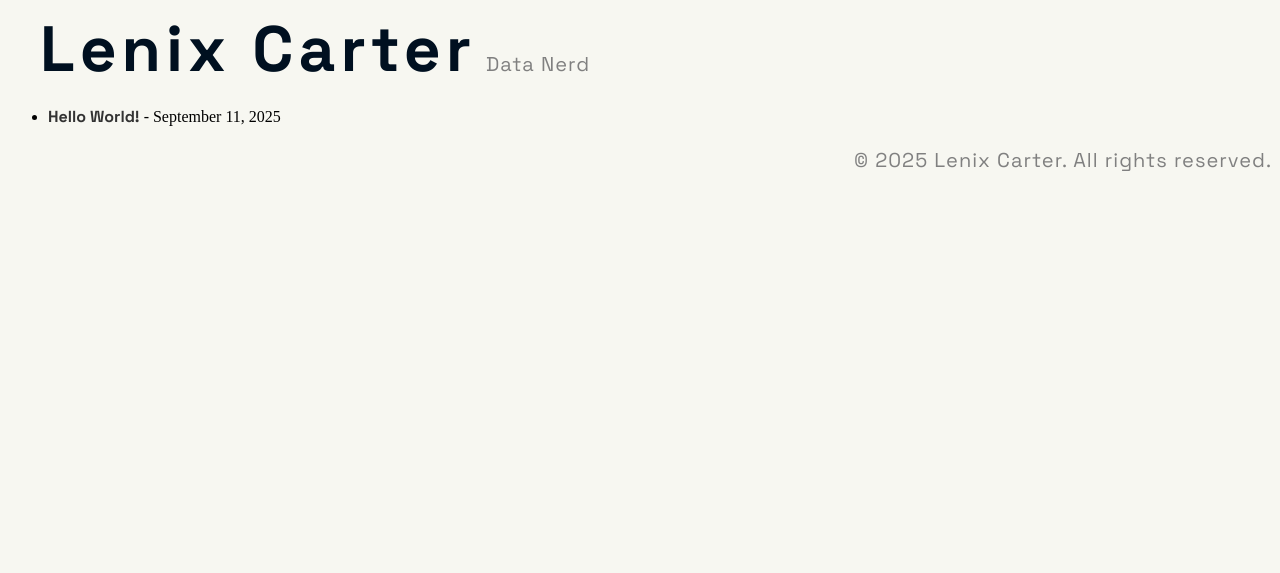
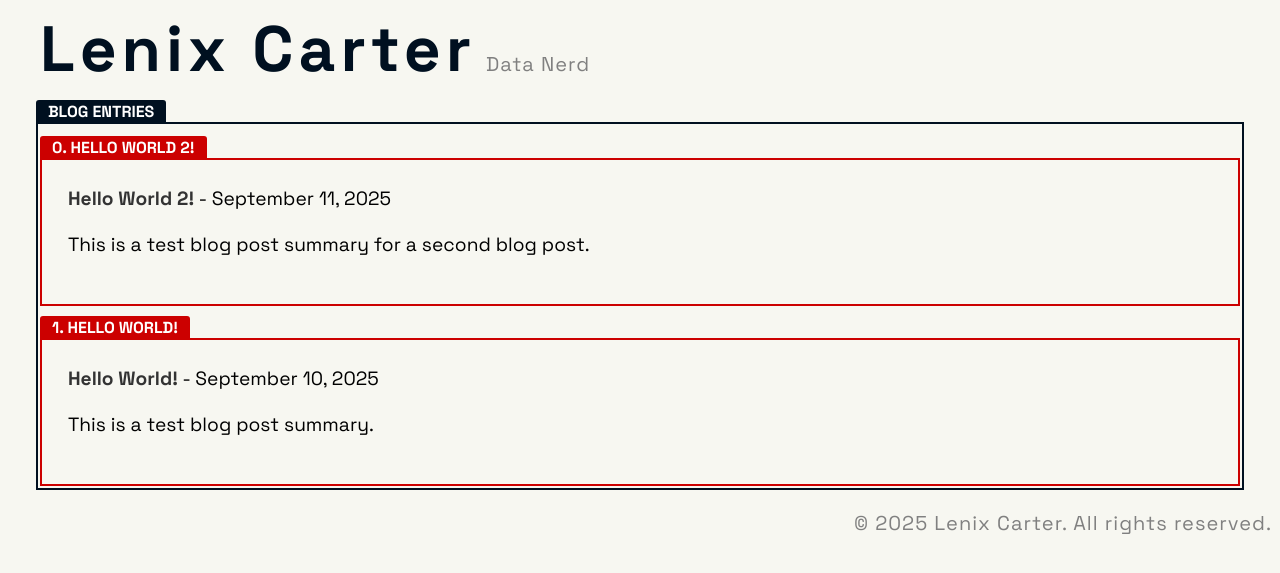
Before and after one commit to LenixC/LenixC.github.io, a Jekyll site: the page built from blog.md, in a window 1280 px wide. Shown: the top 573 px of the page. Built offline with Jekyll 4.4.1, drawn with Linux system fonts in a browser that asks for light colours.

Commit message:
Improved blog generation styling

```diff
--- /dev/null
+++ b/_layouts/blog_index.html
@@ -0,0 +1,32 @@
+<!DOCTYPE html>
+<html lang="en">
+<head>
+  <meta charset="UTF-8" />
+  <meta name="viewport" content="width=device-width, initial-scale=1.0" />
+  <meta name="description" content="{{ page.description | default: site.description }}">
+  <meta name="author" content="{{ page.author | default: site.author }}">
+  <title>{{ page.title | default: site.title }}</title>
+
+  <link rel="stylesheet" href="{{ '/assets/css/style.css' | relative_url }}">
+  <link rel="icon" href="{{ '/assets/img/favicon.ico' | relative_url }}" type="image/x-icon">
+</head>
+<body>
+
+  <header>
+      <div class="title-container">
+        <div class="title">Lenix Carter</div>
+        <div class="subtitle">Data Nerd</div>
+      </div>
+  </header>
+
+  <main>
+    {{ content }}
+  </main>
+
+  <footer>
+    <p>&copy; {{ site.time | date: '%Y' }} {{ site.author }}. All rights reserved.</p>
+  </footer>
+
+  <script src="{{ '/assets/js/script.js' | relative_url }}"></script>
+</body>
+</html>
--- /dev/null
+++ b/_posts/2025-09-11-hello-world-2.md
@@ -0,0 +1,15 @@
+---
+layout: blog
+title: "Hello World 2!"
+summary: "This is a test blog post summary for a second blog post."
+---
+
+Lorem ipsum dolor sit amet, consectetur adipiscing elit. Quisque ipsum orci, venenatis et laoreet at, lacinia ut neque. Interdum et malesuada fames ac ante ipsum primis in faucibus. Nunc nec tincidunt ligula. Ut cursus, purus vitae elementum pulvinar, metus lectus commodo turpis, at consectetur augue elit gravida felis. Vivamus non turpis nec nibh sodales euismod. Aliquam sed felis placerat, maximus augue at, egestas justo. Pellentesque dapibus molestie arcu, eget dapibus velit sagittis nec. Aenean eu eros ultrices, sollicitudin elit sit amet, tempus nulla. Nulla tincidunt et tortor maximus pharetra. Ut ornare tincidunt risus. Duis ut aliquam leo. Pellentesque nunc diam, tristique eu velit ac, vulputate interdum est. Etiam venenatis quis mi in feugiat. Proin blandit arcu nec justo tincidunt tempus.
+
+Cras malesuada lorem at justo elementum cursus. Vestibulum eu purus sapien. Duis laoreet velit sed nisl sagittis, a bibendum velit sagittis. Praesent purus turpis, gravida sed suscipit eu, feugiat vitae nibh. Curabitur eget enim eget felis aliquam porta quis id metus. Nulla ornare metus eleifend venenatis hendrerit. Sed ac efficitur sem. Fusce tempus diam non ante accumsan, eu posuere leo consectetur. Nunc nibh lectus, pharetra non neque a, gravida rutrum orci. Nunc at velit varius nisl elementum lobortis eget non tellus. Suspendisse non mauris libero. Nunc sed vehicula ante. Proin hendrerit varius accumsan. Mauris interdum ante vitae euismod consequat.
+
+Nulla scelerisque volutpat interdum. Vestibulum ante ipsum primis in faucibus orci luctus et ultrices posuere cubilia curae; Interdum et malesuada fames ac ante ipsum primis in faucibus. Mauris ut iaculis massa. Maecenas accumsan dui vel magna commodo, sed hendrerit ipsum blandit. Aliquam hendrerit diam eget neque facilisis lacinia. Vivamus malesuada et tortor eu porta. Quisque iaculis, purus ac interdum efficitur, lorem purus rutrum ipsum, sit amet facilisis justo erat vitae dolor. Pellentesque tincidunt volutpat nisl, eu tempor urna hendrerit at. Nunc nec est rutrum urna vestibulum facilisis.
+
+Donec lacinia purus massa, rhoncus luctus augue dignissim sed. Phasellus non felis dapibus lectus pharetra consequat. Suspendisse placerat arcu faucibus arcu egestas, et lobortis lectus rutrum. Aliquam erat volutpat. Phasellus faucibus metus quis condimentum aliquam. Aenean sollicitudin libero purus, et placerat lacus egestas eget. Orci varius natoque penatibus et magnis dis parturient montes, nascetur ridiculus mus. Vivamus ultrices dapibus tristique. Nulla facilisi. Suspendisse potenti.
+
+Morbi malesuada massa a dolor viverra feugiat. Etiam sodales velit ac luctus porta. Pellentesque non leo velit. Nullam sed enim nec nulla tincidunt porttitor. Aliquam dictum est in dui lobortis mollis. Pellentesque sed mi eget urna consequat consequat. Praesent malesuada at odio sit amet tempor. Mauris varius scelerisque feugiat. Maecenas feugiat velit quis urna feugiat tincidunt. Vivamus a leo a velit scelerisque sagittis. Sed tempor semper fringilla. Proin quis imperdiet ligula, quis luctus nunc.
--- a/blog.md
+++ b/blog.md
@@ -1,12 +1,21 @@
 ---
-layout: index
-title: blog
+layout: blog_index
+title: "Blog Entries"
 ---
 
-<ul>
+<div class="spec-box black">
+  <div class="spec-tab"> {{ page.title }}</div>
   {% for post in site.posts %}
-    <li>
-      <a href="{{ post.url }}">{{ post.title }}</a> - {{ post.date | date: "%B %d, %Y" }}
-    </li>
+    {% if post.summary %}
+      <div class="spec-box red">
+        <div class="spec-tab">{{ forloop.index0 }}. {{post.title}}</div>
+        <div class="spec-content">
+          <a href="{{ post.url }}">{{ post.title }}</a> - {{ post.date | date: "%B %d, %Y" }}
+          <p>
+              {{ post.summary }}
+          </p>
+        </div>
+      </div>
+    {% endif %}
   {% endfor %}
-</ul>
+</div>
```
Also changed, not shown: _posts/2025-09-10-hello-world.md (added, +15 -0 lines), _posts/2025-09-11-hello-world.md (deleted, +0 -7 lines), 4 other files.
